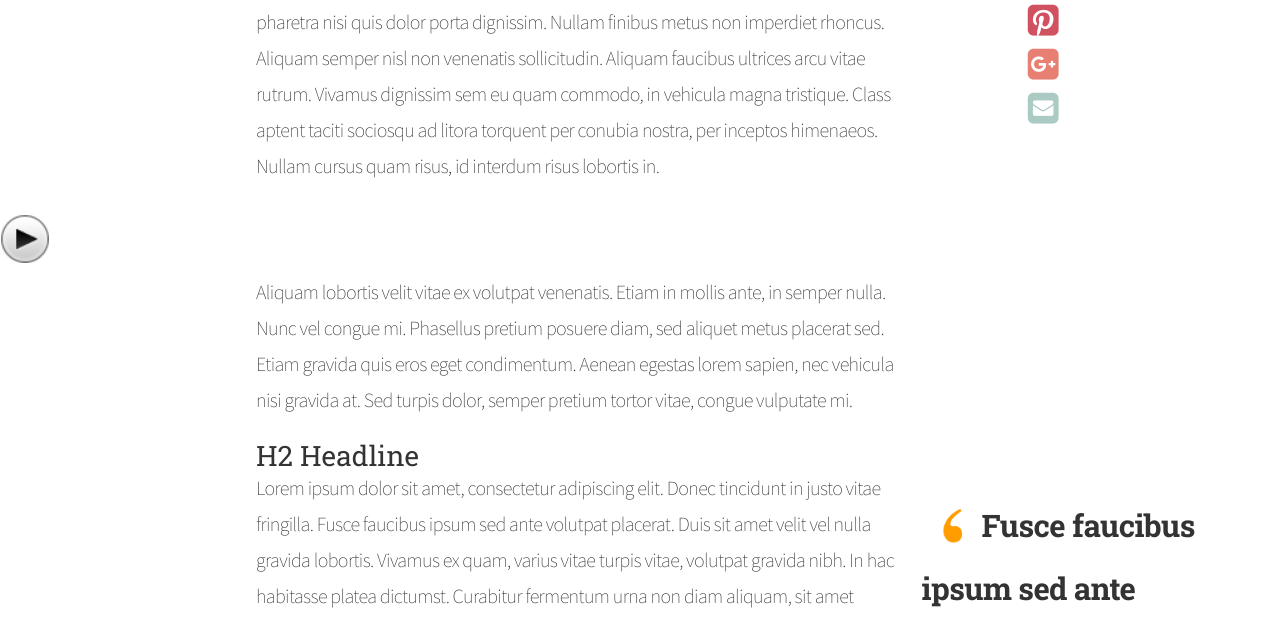
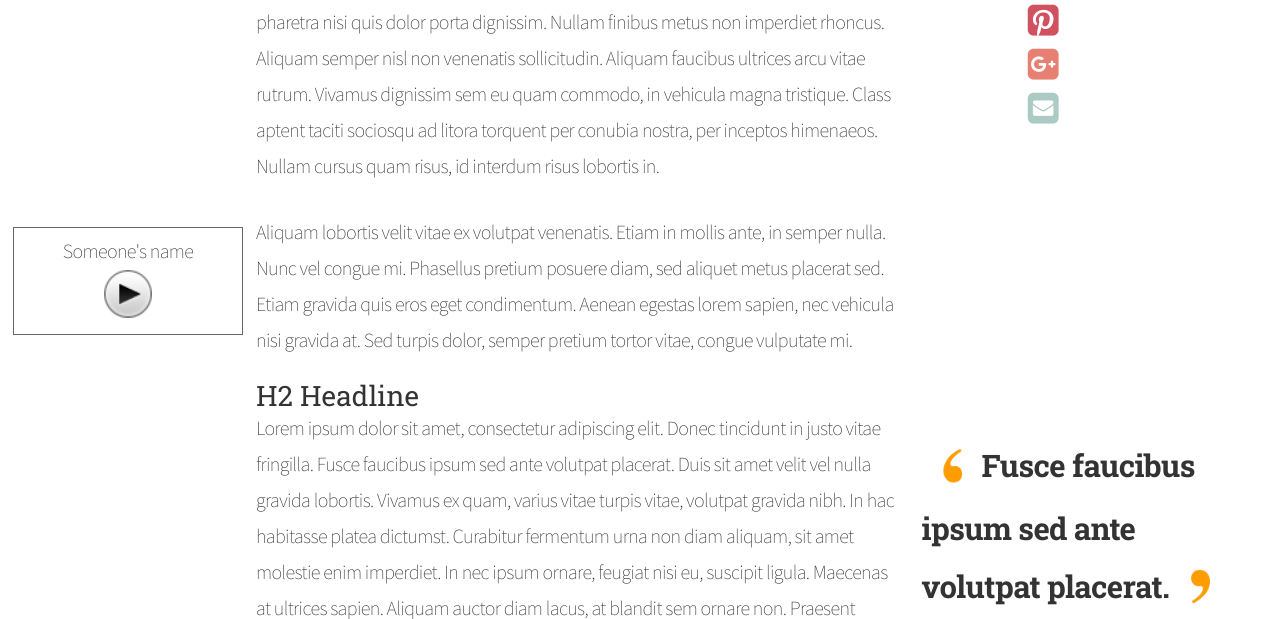
Before and after one commit to patygomes/adaptive_learning, a Rails app: page / in a window 1280 px wide. Shown: the part 1045-1664 px from the top of the page. Run offline with Rails 7, Linux system fonts and the light colour scheme; style sheets or scripts are compiled from the project's sources; some libraries are stand-ins or nearby versions.

Commit message:
Style audio box

```diff
--- a/app/assets/stylesheets/application/sections/audio.scss
+++ b/app/assets/stylesheets/application/sections/audio.scss
@@ -1,3 +1,16 @@
+.audio--player {
+  width:18%;
+  margin: 1%;
+  padding: 5px;
+  float: left;
+  border: 1px solid $color-666
+}
+
+.audio--buttons-block {
+  display: block;
+}
+
 .audio--buttons {
   width: 50px !important;
+  margin:auto;
 }
--- a/app/views/static_pages/home.html.slim
+++ b/app/views/static_pages/home.html.slim
@@ -10,9 +10,11 @@
   p
     | Lorem ipsum dolor sit amet, consectetur adipiscing elit. Pellentesque libero dolor, sollicitudin a tempor nec, vulputate non enim. Nulla porttitor sed ex in fringilla. Morbi pharetra nisi quis dolor porta dignissim. Nullam finibus metus non imperdiet rhoncus. Aliquam semper nisl non venenatis sollicitudin. Aliquam faucibus ultrices arcu vitae rutrum. Vivamus dignissim sem eu quam commodo, in vehicula magna tristique. Class aptent taciti sociosqu ad litora torquent per conubia nostra, per inceptos himenaeos. Nullam cursus quam risus, id interdum risus lobortis in.
 
-  .js-audio-player
+  .js-audio-player.audio--player
     .js-audio-player-mp3 src="#{asset_path('pcn.mp3')}"
-    = image_tag "play-button.png", class:"js-audio-player-play-button audio--buttons"
+    .text--center
+      | Someone's name
+    = image_tag "play-button.png", class:"js-audio-player-play-button audio--buttons audio--buttons-block"
     = image_tag "pause-button.png", class:"js-audio-player-pause-button audio--buttons hidden"
 
   p
```
Also changed, not shown: app/assets/javascripts/audio.js.coffee (+4 -4 lines).
